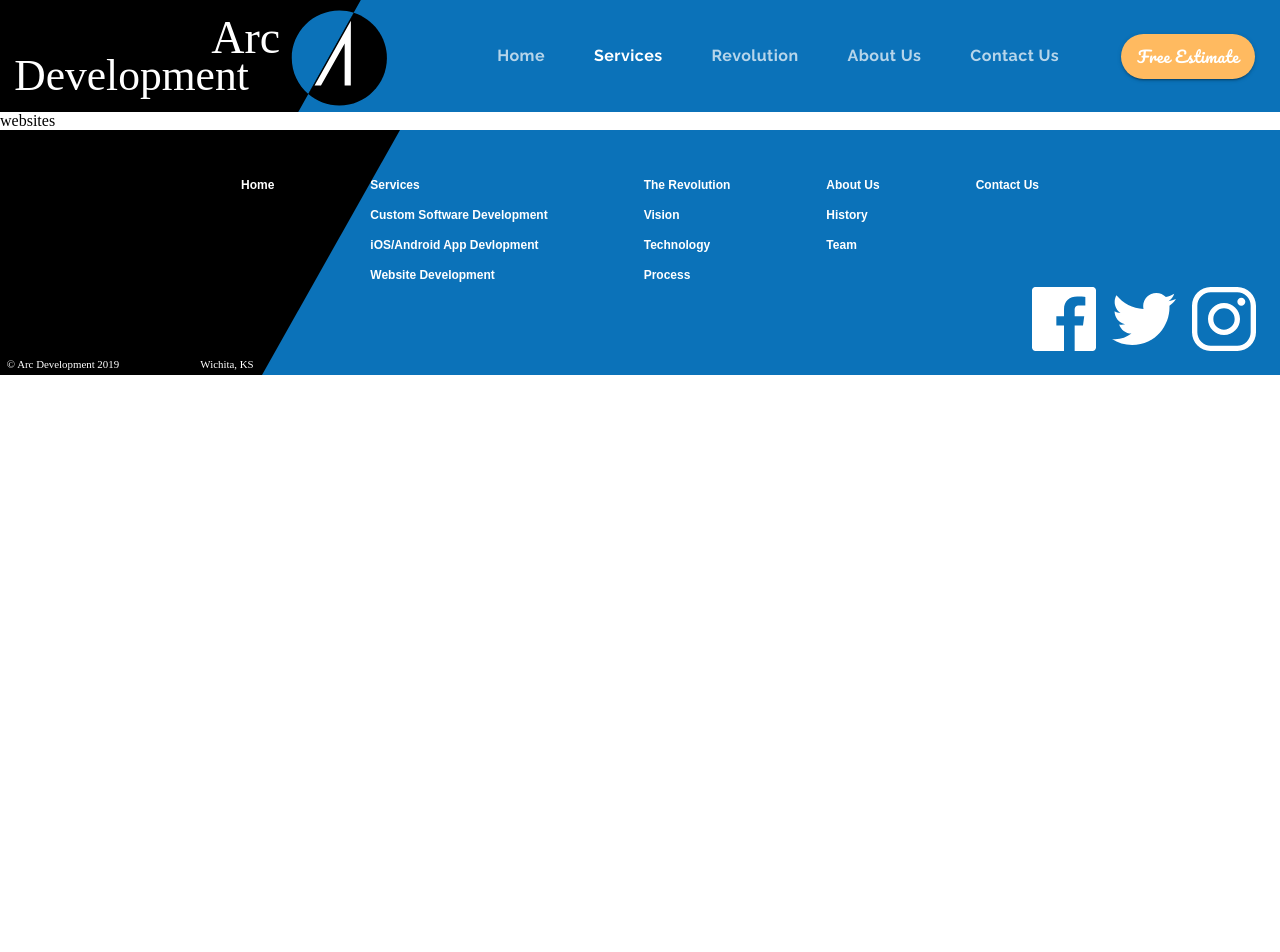
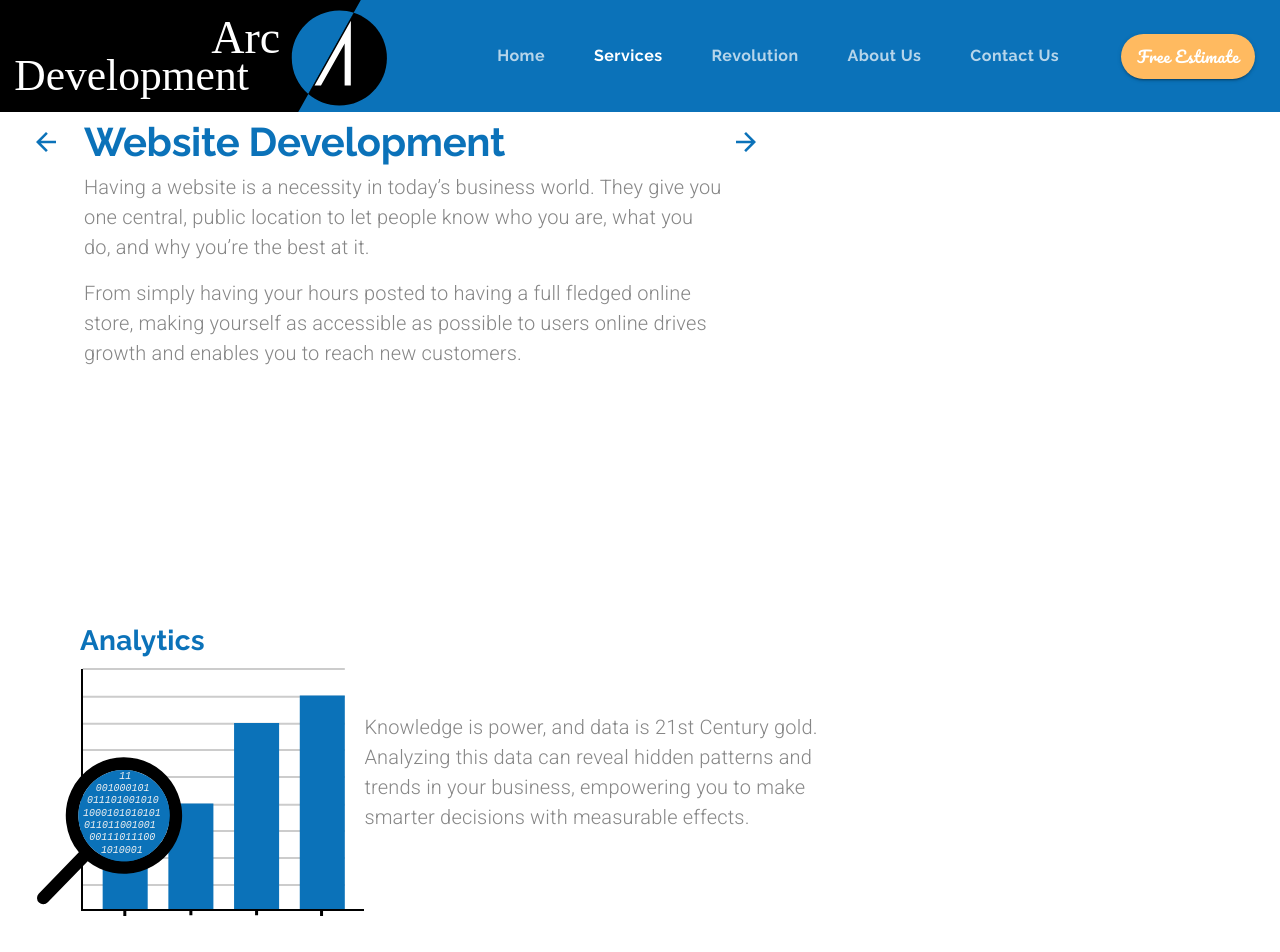
Before and after one commit to Muscardinus94/MaterialUIReact, a React (Create React App) app: page /websites in a window 1280 px wide. Shown: the top 952 px of the page. Before the commit the page ends 800 px from the top, so only its background shows below. Built offline with nearby package versions, Linux system fonts and the light colour scheme.

Commit message:
Add: Website Page 추가

```diff
--- a/src/components/App.js
+++ b/src/components/App.js
@@ -9,6 +9,7 @@
 import Services from "./Services";
 import CustomSoftware from "./CustomSoftware";
 import MobileApps from "./MobileApps";
+import Websites from "./Websites";
 
 function App() {
   const [value, setValue] = useState(0);
@@ -67,7 +68,17 @@
               />
             )}
           />
-          <Route exact path="/websites" component={() => <div>websites</div>} />
+          <Route
+            exact
+            path="/websites"
+            render={(props) => (
+              <Websites
+                {...props}
+                setValue={setValue}
+                setSelectedIndex={setSelectedIndex}
+              />
+            )}
+          />
           <Route
             exact
             path="/revolution"
--- /dev/null
+++ b/src/components/Websites.js
@@ -0,0 +1,312 @@
+import React from "react";
+import { Link } from "react-router-dom";
+import {
+  makeStyles,
+  useTheme,
+  Grid,
+  IconButton,
+  Typography,
+  useMediaQuery,
+  Hidden,
+} from "@material-ui/core";
+
+import CallToAction from "./ui/CallToAction";
+
+import backArrow from "../assets/backArrow.svg";
+import forwardArrow from "../assets/forwardArrow.svg";
+import analytics from "../assets/analytics.svg";
+import seo from "../assets/seo.svg";
+import outreach from "../assets/outreach.svg";
+import ecommerce from "../assets/ecommerce.svg";
+
+const useStyles = makeStyles((theme) => ({
+  heading: {
+    maxWidth: "40em",
+  },
+  arrowContainer: {
+    marginTop: "0.5em",
+  },
+  rowContainer: {
+    paddingLeft: "5em",
+    paddingRight: "5em",
+
+    [theme.breakpoints.down("sm")]: {
+      paddingLeft: "1.5em",
+      paddingRight: "1.5em",
+    },
+  },
+  paragraphContainer: {
+    maxWidth: "30em",
+  },
+}));
+
+export default function Websites(props) {
+  const classes = useStyles();
+  const theme = useTheme();
+  const matchesMD = useMediaQuery(theme.breakpoints.down("md"));
+  const matchesSM = useMediaQuery(theme.breakpoints.down("sm"));
+  const matchesXS = useMediaQuery(theme.breakpoints.down("xs"));
+
+  const { setValue, setSelectedIndex } = props;
+
+  return (
+    <Grid contianer direction="column">
+      <Grid
+        item
+        container
+        direction="row"
+        justify={matchesMD ? "center" : undefined}
+        className={classes.rowContainer}
+        style={{ marginTop: matchesXS ? "1em" : "2em" }}
+      >
+        <Hidden mdDown>
+          <Grid
+            item
+            className={classes.arrowContainer}
+            style={{ marginRight: "1em", marginLeft: "-3.5em" }}
+          >
+            <IconButton
+              style={{ backgroundColor: "transparent" }}
+              component={Link}
+              to="mobileapps"
+              onClick={() => {
+                setValue(1);
+                setSelectedIndex(2);
+              }}
+            >
+              <img
+                src={backArrow}
+                alt="Back to iOS/Android App Development Page"
+              />
+            </IconButton>
+          </Grid>
+        </Hidden>
+        <Grid item container direction="column" className={classes.heading}>
+          <Grid item>
+            <Typography align={matchesMD ? "center" : undefined} variant="h2">
+              Website Development
+            </Typography>
+          </Grid>
+          <Grid item>
+            <Typography
+              align={matchesMD ? "center" : undefined}
+              variant="body1"
+              paragraph
+            >
+              Having a website is a necessity in today’s business world. They
+              give you one central, public location to let people know who you
+              are, what you do, and why you’re the best at it.
+            </Typography>
+            <Typography
+              align={matchesMD ? "center" : undefined}
+              variant="body1"
+              paragraph
+            >
+              From simply having your hours posted to having a full fledged
+              online store, making yourself as accessible as possible to users
+              online drives growth and enables you to reach new customers.
+            </Typography>
+          </Grid>
+        </Grid>
+        <Hidden mdDown>
+          <Grid item className={classes.arrowContainer}>
+            <IconButton
+              style={{ backgroundColor: "transparent" }}
+              component={Link}
+              to="/services"
+              onClick={() => {
+                setValue(1);
+                setSelectedIndex(0);
+              }}
+            >
+              <img
+                src={forwardArrow}
+                alt="Forward to iOS/Android App Development"
+              />
+            </IconButton>
+          </Grid>
+        </Hidden>
+      </Grid>
+      <Grid
+        item
+        container
+        direction={matchesSM ? "column" : "row"}
+        alignItems="center"
+        className={classes.rowContainer}
+        style={{ marginTop: "15em" }}
+      >
+        <Grid item>
+          <Grid container direction="column">
+            <Grid item>
+              <Typography
+                variant="h4"
+                align={matchesMD ? "center" : undefined}
+                gutterBottom
+              >
+                Analytics
+              </Typography>
+            </Grid>
+            <Grid item>
+              <img
+                src={analytics}
+                style={{ marginLeft: "-2.7em" }}
+                alt="graph with magnifying glass revealing 1's and 0's"
+              />
+            </Grid>
+          </Grid>
+        </Grid>
+        <Grid item className={classes.paragraphContainer}>
+          <Typography align={matchesSM ? "center" : undefined} variant="body1">
+            Knowledge is power, and data is 21st Century gold. Analyzing this
+            data can reveal hidden patterns and trends in your business,
+            empowering you to make smarter decisions with measurable effects.
+          </Typography>
+        </Grid>
+      </Grid>
+      <Grid
+        item
+        container
+        direction={matchesSM ? "column" : "row"}
+        alignItems="center"
+        justify="flex-end"
+        className={classes.rowContainer}
+        style={{ marginBottom: "15em", marginTop: "15em" }}
+      >
+        <Grid item>
+          <Grid container direction="column">
+            <Grid item>
+              <Typography align="center" variant="h4" gutterBottom>
+                E-Commerce
+              </Typography>
+            </Grid>
+            <Grid item>
+              <img
+                src={ecommerce}
+                style={{ marginLeft: "-2.7em" }}
+                alt="world outline made of dollar signs"
+              />
+            </Grid>
+          </Grid>
+        </Grid>
+        <Grid
+          item
+          style={{ marginLeft: matchesSM ? 0 : "1em" }}
+          className={classes.paragraphContainer}
+        >
+          <Typography
+            variant="body1"
+            align={matchesSM ? "center" : undefined}
+            paragraph
+          >
+            It’s no secret that people like to shop online.
+          </Typography>
+          <Typography
+            variant="body1"
+            align={matchesSM ? "center" : undefined}
+            paragraph
+          >
+            In 2017 over $2.3 trillion was spent in e-commerce, and it’s time
+            for your slice of that pie.
+          </Typography>
+        </Grid>
+      </Grid>
+      <Grid
+        item
+        container
+        direction={matchesSM ? "column" : "row"}
+        alignItems="center"
+        className={classes.rowContainer}
+      >
+        <Grid item>
+          <Grid container direction="column">
+            <Grid item>
+              <Typography
+                variant="h4"
+                align={matchesMD ? "center" : undefined}
+                gutterBottom
+              >
+                Outreach
+              </Typography>
+            </Grid>
+            <Grid item>
+              <img
+                src={outreach}
+                style={{ marginLeft: "-2.7em" }}
+                alt="megaphone"
+              />
+            </Grid>
+          </Grid>
+        </Grid>
+        <Grid
+          item
+          style={{ marginLeft: matchesSM ? 0 : "1em" }}
+          className={classes.paragraphContainer}
+        >
+          <Typography variant="body1" align={matchesSM ? "center" : undefined}>
+            Draw people in with a dazzling website. Showing off your products
+            online is a great way to help customers decide what’s right for them
+            before visiting in person.
+          </Typography>
+        </Grid>
+      </Grid>
+      <Grid
+        item
+        container
+        direction={matchesSM ? "column" : "row"}
+        alignItems="center"
+        justify="flex-end"
+        className={classes.rowContainer}
+        style={{ marginBottom: "15em", marginTop: "15em" }}
+      >
+        <Grid item>
+          <Grid container direction="column">
+            <Grid item>
+              <Typography align="center" variant="h4" gutterBottom>
+                Search Engine
+                <br /> Optimization
+              </Typography>
+            </Grid>
+            <Grid item>
+              <img
+                src={seo}
+                style={{ marginLeft: "-2.7em" }}
+                alt="website standing on winner's podium"
+              />
+            </Grid>
+          </Grid>
+        </Grid>
+        <Grid
+          item
+          style={{ marginLeft: matchesSM ? 0 : "1em" }}
+          className={classes.paragraphContainer}
+        >
+          <Typography
+            variant="body1"
+            align={matchesSM ? "center" : undefined}
+            paragraph
+          >
+            How often have you ever been to the second page of Google results?
+          </Typography>
+          <Typography
+            variant="body1"
+            align={matchesSM ? "center" : undefined}
+            paragraph
+          >
+            If you’re like us, probably never.
+          </Typography>
+          <Typography
+            variant="body1"
+            align={matchesSM ? "center" : undefined}
+            paragraph
+          >
+            Customers don’t go there either, so we make sure your website is
+            designed to end up on top.
+          </Typography>
+        </Grid>
+      </Grid>
+      <Grid item>
+        <CallToAction setValue={setValue} />
+      </Grid>
+    </Grid>
+  );
+}
```
